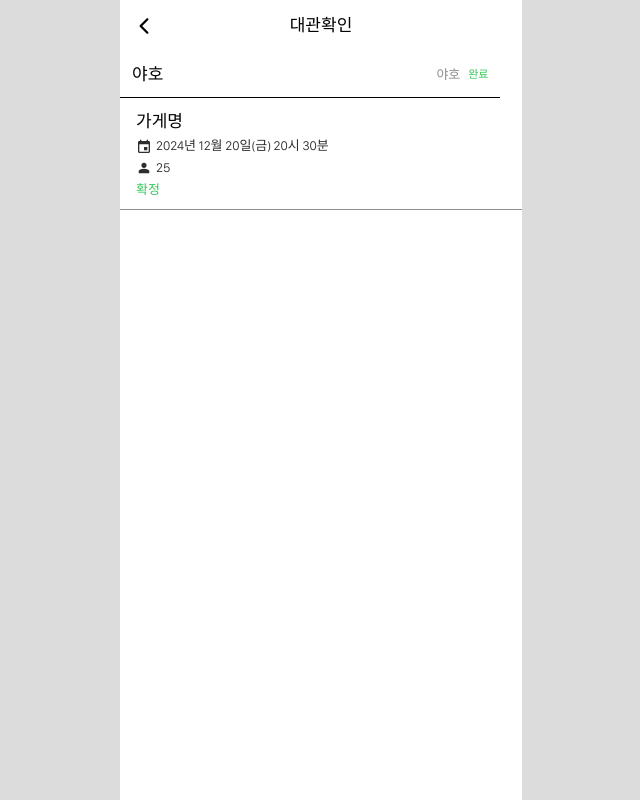
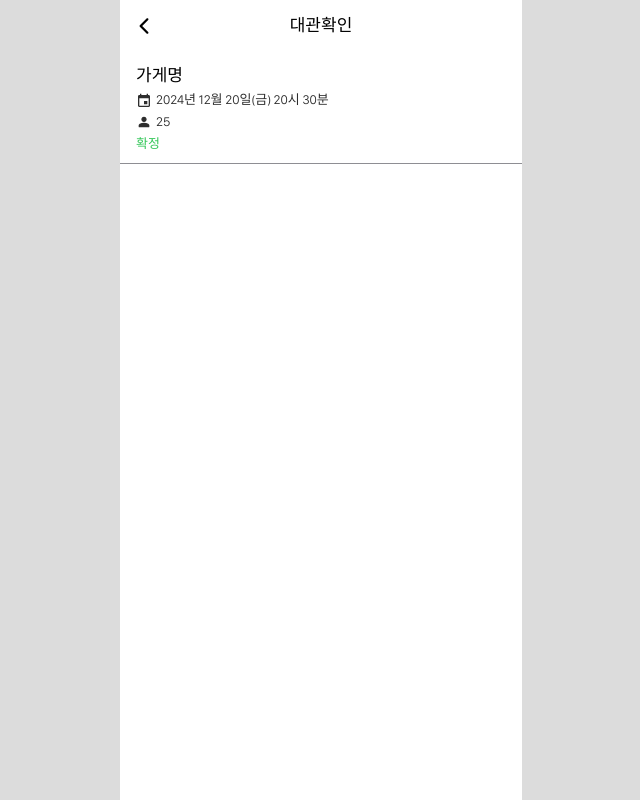
Before and after one commit to UMC-DEMO-PROJECT/Chat-Sul, a React (Vite) app: page /user/reserve-list in a window 1280 px wide. Shown: the whole page, without its empty margins (319-959 px from the left). Built offline with nearby package versions, Linux system fonts and the light colour scheme.

Commit message:
refactor:예시제거

```diff
--- a/src/shared/ui/Modal/exampleTwo.tsx
+++ b/src/shared/ui/Modal/exampleTwo.tsx
@@ -3,7 +3,6 @@ import TopBar from '../TopBar/TopBar';
 import ModalLayout from './ModalLayout/ModalLayout';
 import TmpRentarCard from '../../../components/User/ReserveList/TmpRentarCard';
 import AlertTwoButton from './Alert/AlertTwoButton';
-import Post from '../Post/Post';
 
 const Example = () => {
   const [isOpen, setIsOpen] = useState<boolean>(false);
@@ -18,7 +17,6 @@ const Example = () => {
   return (
     <>
       <TopBar title="대관확인" onFirstClick={() => {}} />
-      <Post title="야호" date="야호" isReceived={true} />
       <TmpRentarCard
         onClick={() => {
           setIsOpen(true);
```
